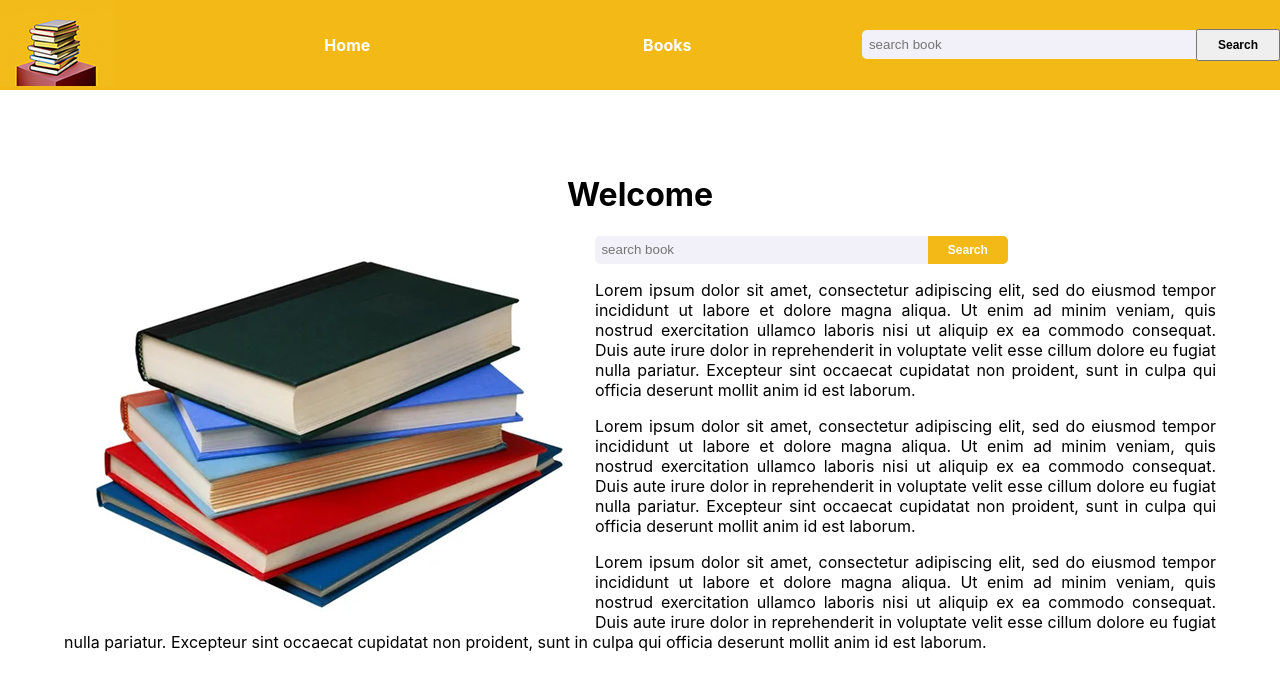
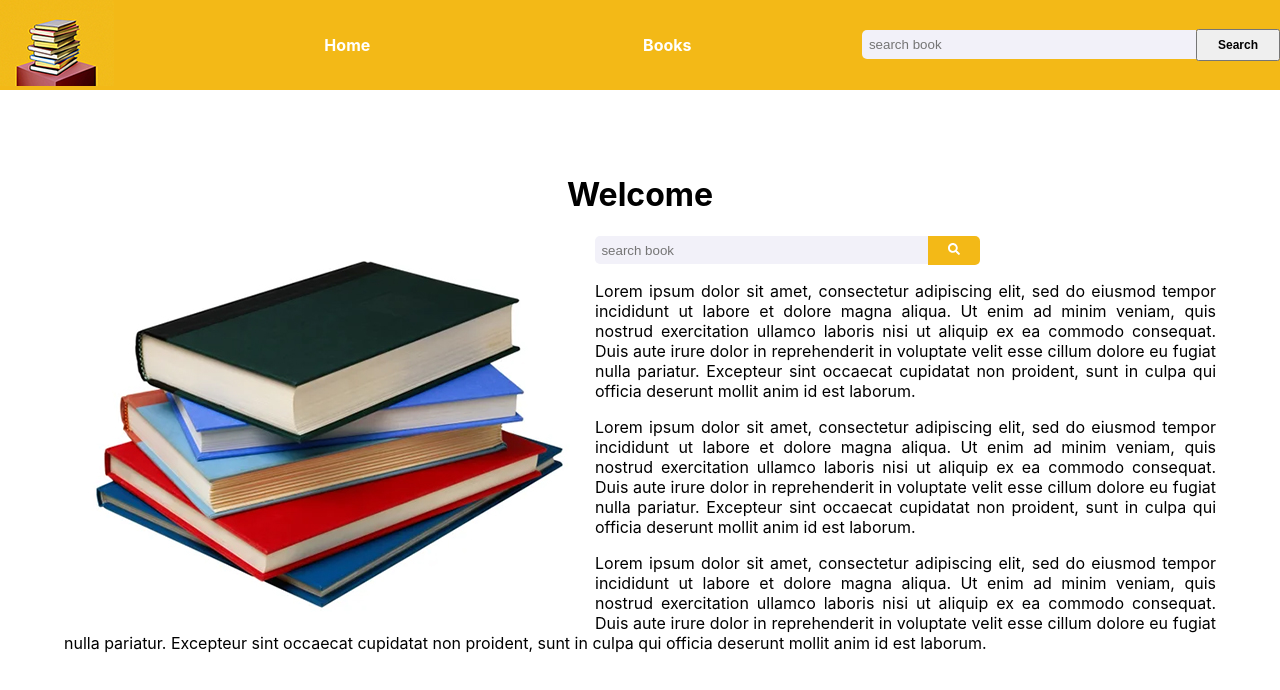
Before and after one commit to JRCelebrados/project2, a React (Create React App) app: page / in a window 1280 px wide. Shown: the top 690 px of the page. Built offline with nearby package versions, Linux system fonts and the light colour scheme.

Commit message:
created search icon for search button

```diff
--- a/package.json
+++ b/package.json
@@ -8,6 +8,7 @@
     "@testing-library/user-event": "^12.5.0",
     "react": "^17.0.1",
     "react-dom": "^17.0.1",
+    "react-icons": "^4.1.0",
     "react-router": "^5.2.0",
     "react-router-dom": "^5.2.0",
     "react-scripts": "4.0.1",
--- a/src/components/SearchBar.js
+++ b/src/components/SearchBar.js
@@ -1,4 +1,5 @@
 import React from 'react';
+import {FaSearch} from 'react-icons/fa';
 
 const SearchBar = ({keyword, setKeyword}) => {
 
@@ -13,7 +14,7 @@ const SearchBar = ({keyword, setKeyword}) => {
             value={keyword}
             placeholder={"search book"}
             onChange={(e) => setKeyword(e.target.value)} />
-          <button style={ButtonStyling} className="search-button" type="submit">Search</button>
+          <button style={ButtonStyling} className="search-button" type="submit"><FaSearch /></button>
         </div>
     );
 }
```
Also changed, not shown: 2 other files (tests, documents, lock files or other folders).
